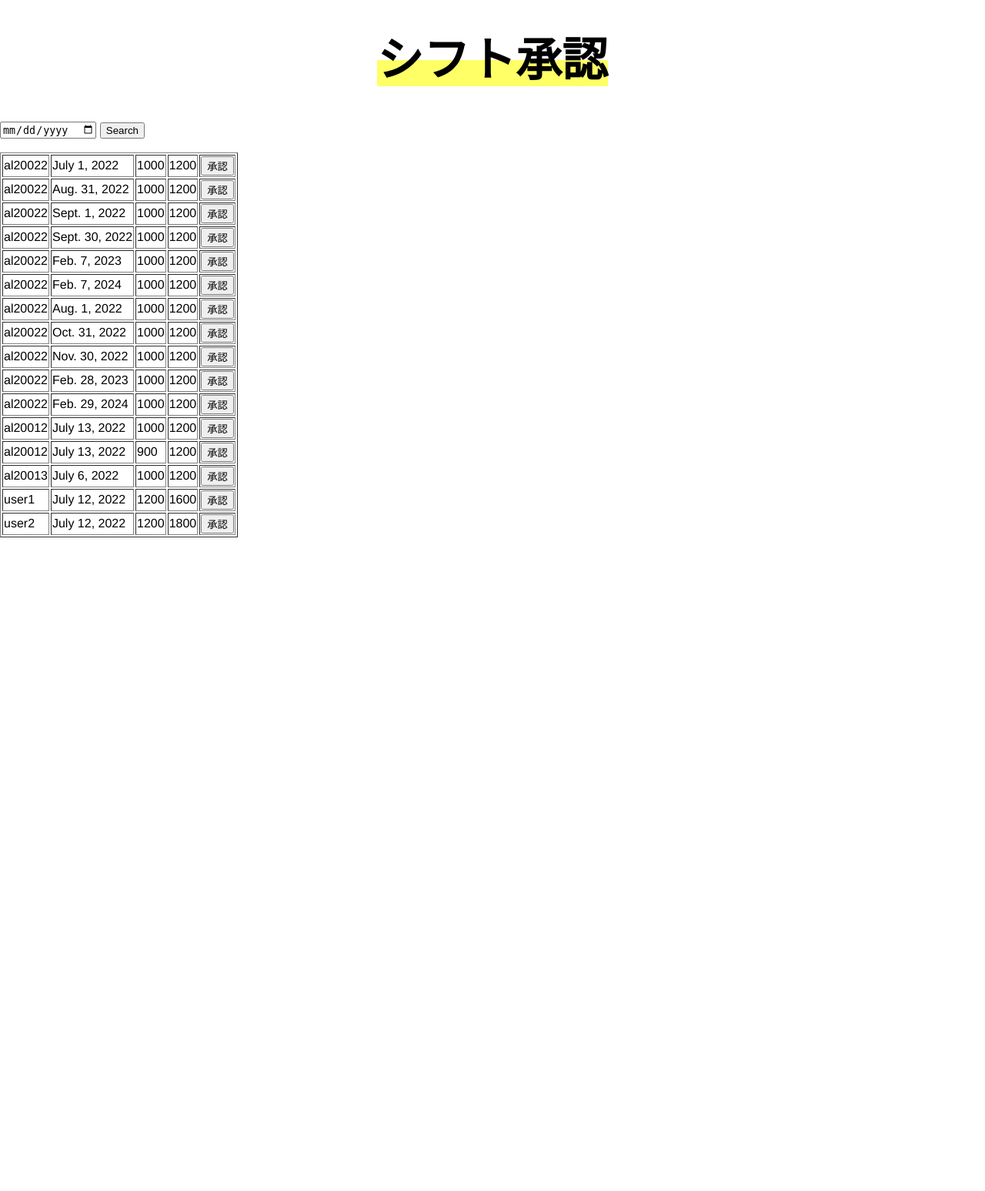
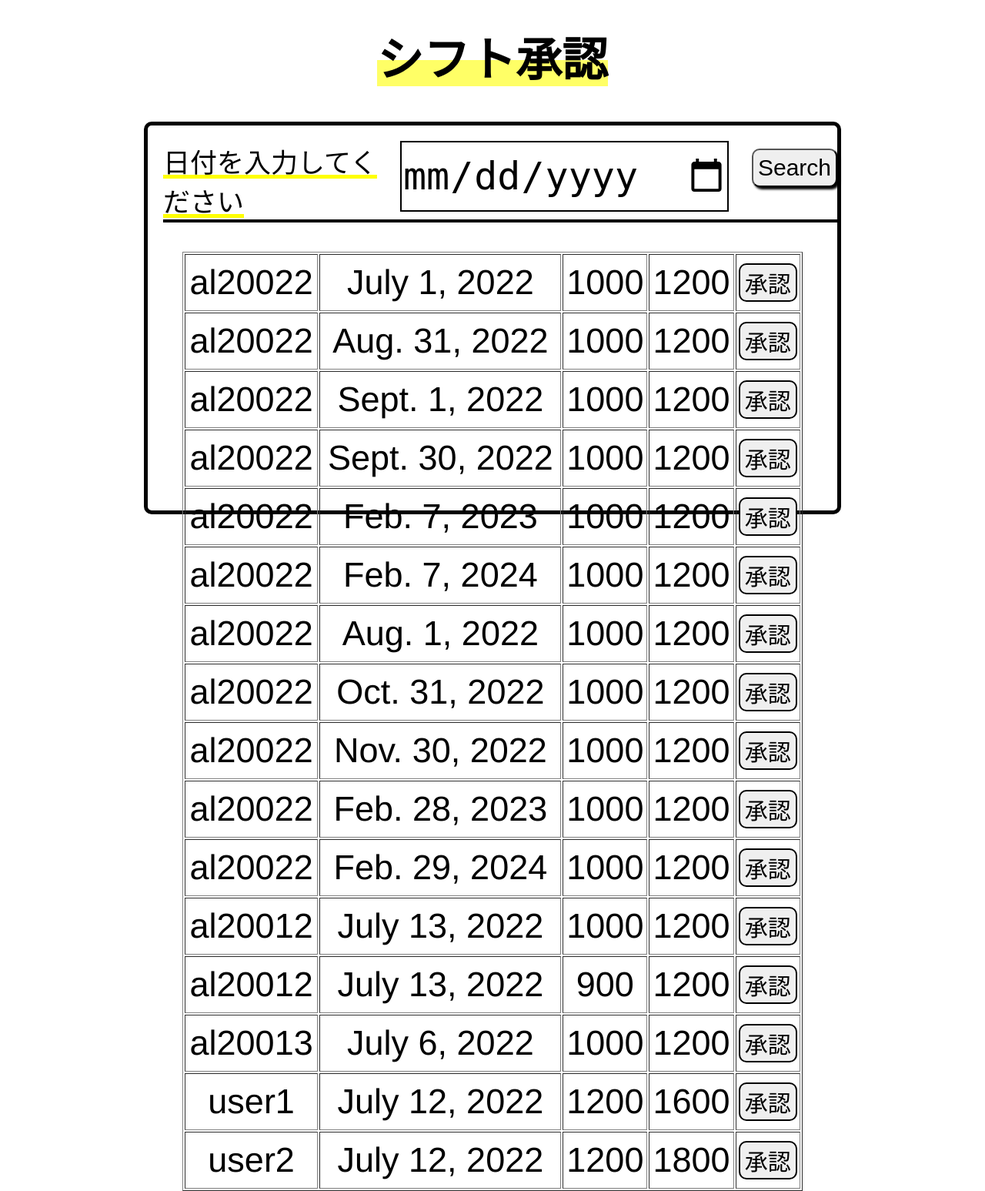
Before and after one commit to al20111/Test11, a Django app: template shiftproject/shift/templates/shift/authorize.html in a window 1280 px wide. Shown: the part 113-1660 px from the top of the page at 77% size. Before the commit the page ends 811 px from the top, so only its background shows below. Run offline with Django 4.2, Linux system fonts and the light colour scheme; the template is opened without the code that fills it: values that come from a table or form of the project are taken from there, others are empty; data comes from the database, SQL or seed files in the repository; some libraries are stand-ins or nearby versions.

Commit message:
add CSS to authorize.html

```diff
--- a/shiftproject/shift/templates/shift/authorize.html
+++ b/shiftproject/shift/templates/shift/authorize.html
@@ -3,19 +3,22 @@
 {% block title %}シフト承認{% endblock %}
 {% block h1 %}シフト承認{% endblock %}
 {% block content %}
-
+<div class="container">
   <form action="{% url 'shift:authorize_detail' %}" method="post">
     {% csrf_token %}
-  <input type="date" name="date_field" required="required">
-  <input type="submit" value="Search">
+    <div class="info">
+      <div class="input-message">日付を入力してください</div>
+      <input type="date" name="date_field" required="required" class="shift-calendar">
+      <input type="submit" value="Search" class="search-btn">
+    </div>
   </form>
 
+
   <br>
-
   {% if shift_list %}
   <table border="1">
     {% for shift in shift_list %}
-    <tr>
+    <tr class="shift-table">
       <td>{{ shift.user_id }}</td>
       <td>{{ shift.date }}</td>
       <td>{{ shift.start_time }}</td>
@@ -25,7 +28,85 @@
     {% endfor %}
   </table>
   {% else %}
-{{ authorize_text }}
+  <h2>{{ authorize_text }}<h2>
       {% endif %}
+</div>
 
+<style>
+  .input-message {
+    font-size: 35px;
+    text-decoration: underline;
+    text-decoration-color: yellow;
+    text-decoration-thickness: 5px;
+  }
+
+  .info {
+    display: flex;
+    margin: 20px 0 0 20px;
+    padding: auto 0;
+    border-bottom: 4px solid;
+  }
+
+  .container {
+    border: 5px solid;
+    width: 70%;
+    height: 500px;
+    margin: 0 auto;
+    border-radius: 10px;
+  }
+
+  .shift-table {
+    width: 100%;
+
+  }
+
+  table {
+    width: 90%;
+    font-size: 45px;
+    margin: 20px auto 0 auto;
+  }
+
+  td {
+    text-align: center;
+
+  }
+
+  tr {
+    margin-bottom: 20px;
+  }
+
+
+  form {}
+
+  .shift-calendar {
+    font-size: 50px;
+    margin-left: 20px;
+    border: 2px solid;
+    margin-bottom: 10px;
+  }
+
+  .search-btn {
+    font-size: 30px;
+    height: 50px;
+    margin-top: 10px;
+    margin-left: 30px;
+    border-radius: 10px;
+    box-shadow: 3px 3px 3px black;
+  }
+
+  .search-btn:hover {
+    background-color: rgba(10, 202, 245, 0.7);
+  }
+
+  button {
+    margin: 10px 0;
+    font-size: 30px;
+    border-radius: 10px;
+    border: 2px solid;
+  }
+
+  button:hover {
+    background-color: rgb(255, 110, 20);
+  }
+</style>
 {% endblock content %}
```
Lines whose indentation alone changed are shown as unchanged.
